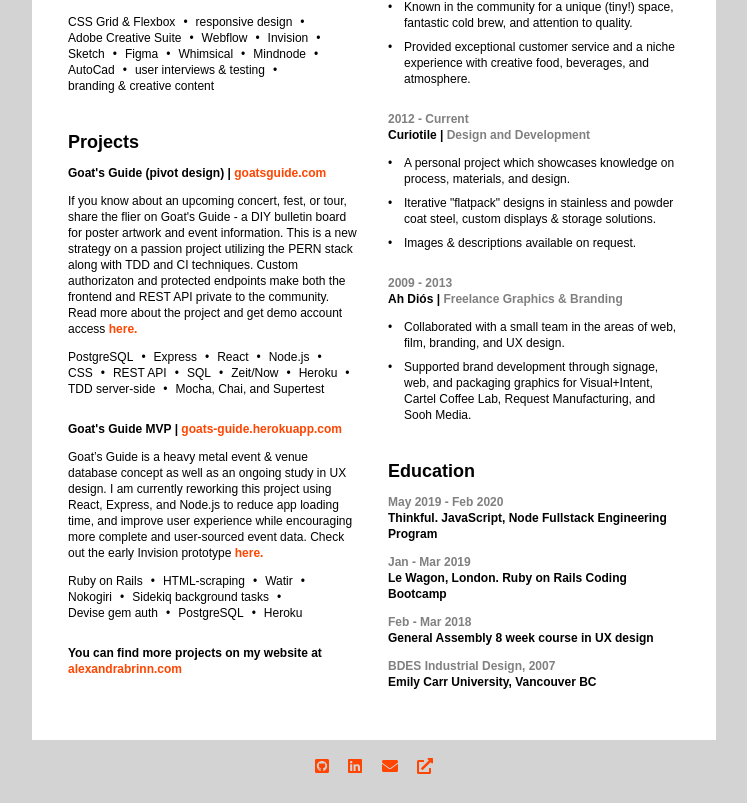
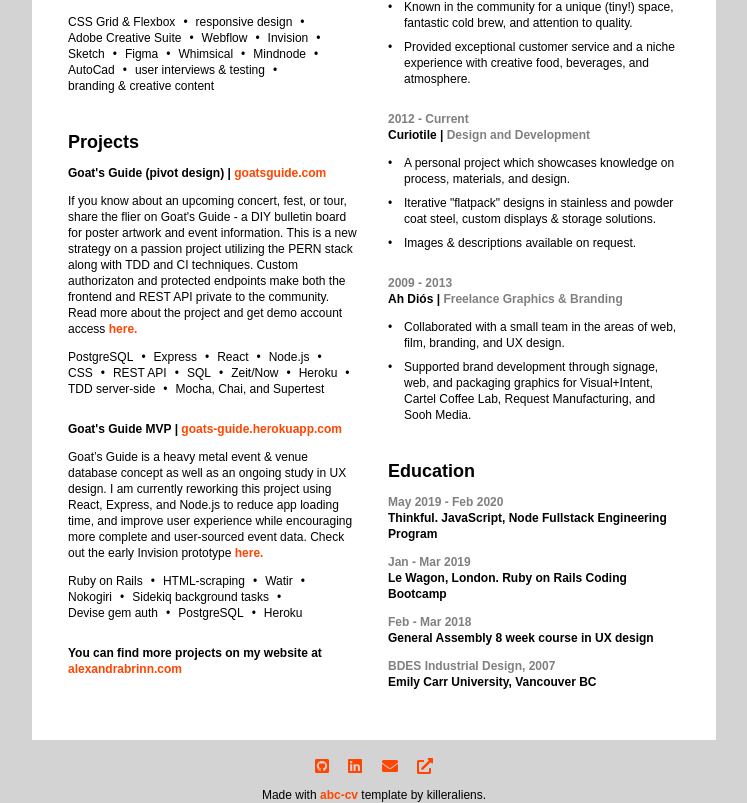
Before and after one commit to killeraliens/abc-cv, a React (Create React App) app: page / in a window 1280 px wide. Shown: the part 589-1392 px from the top of the page, without its empty margins (266-1013 px from the left). Built offline with nearby package versions, Linux system fonts and the light colour scheme; no server answers.

Commit message:
template credit

```diff
--- a/src/components/App.css
+++ b/src/components/App.css
@@ -78,6 +78,10 @@ html, body, #root, .App {
    padding: 8px;
 }
 
+.footer span {
+  text-align: center;
+  width: 100%;
+}
 
 .App.live .contact-ul, .App.live .date {
   font-size: 12px;
--- a/src/components/App.js
+++ b/src/components/App.js
@@ -130,6 +130,7 @@ function App() {
 
       <footer className="footer live-only">
         <IconNav contact={store.contact}/>
+        <span>Made with <a href="https://github.com/killeraliens/abc-cv" aria-label="link to abc-cv template repo" target="_blank">abc-cv</a> template by killeraliens.</span>
       </footer>
 
     </div>
```
